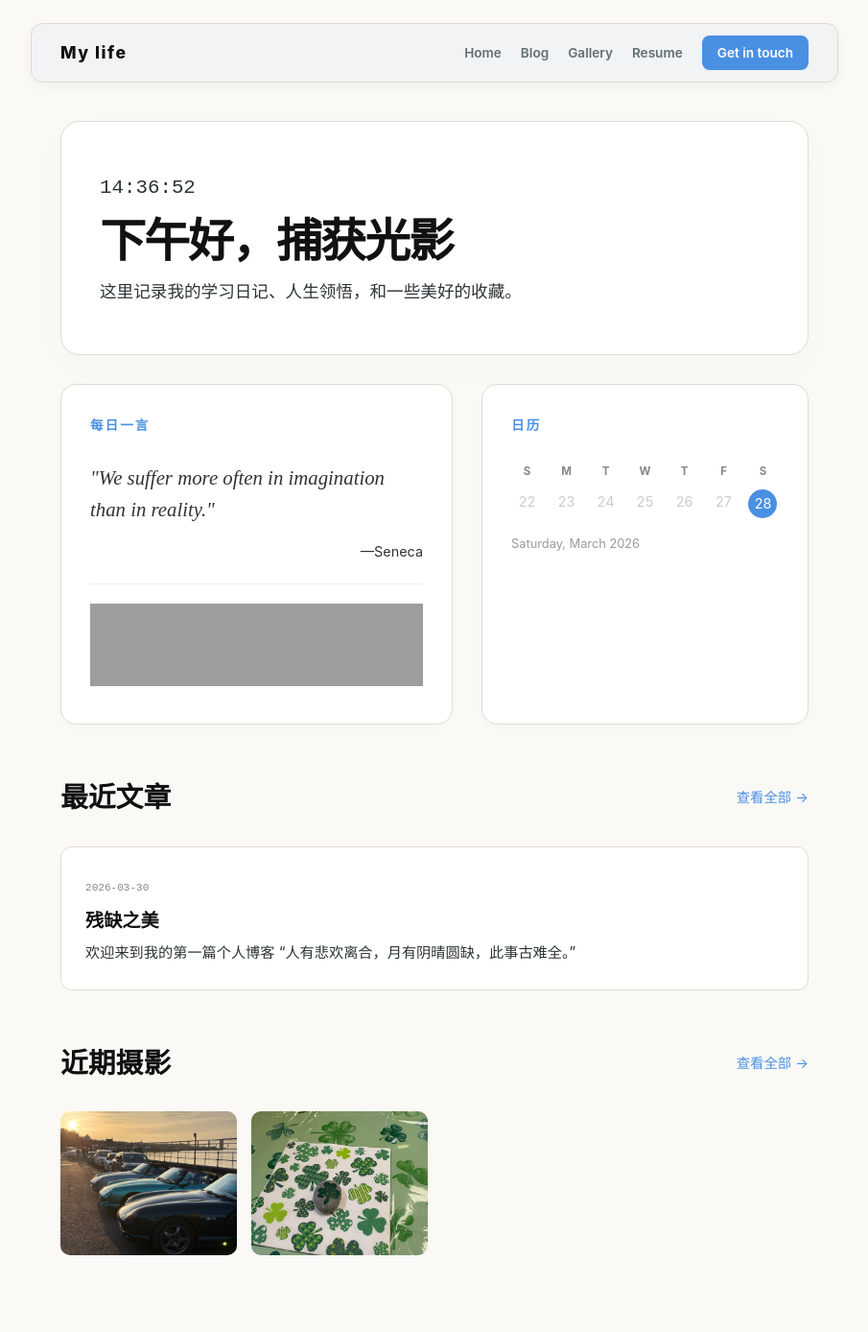
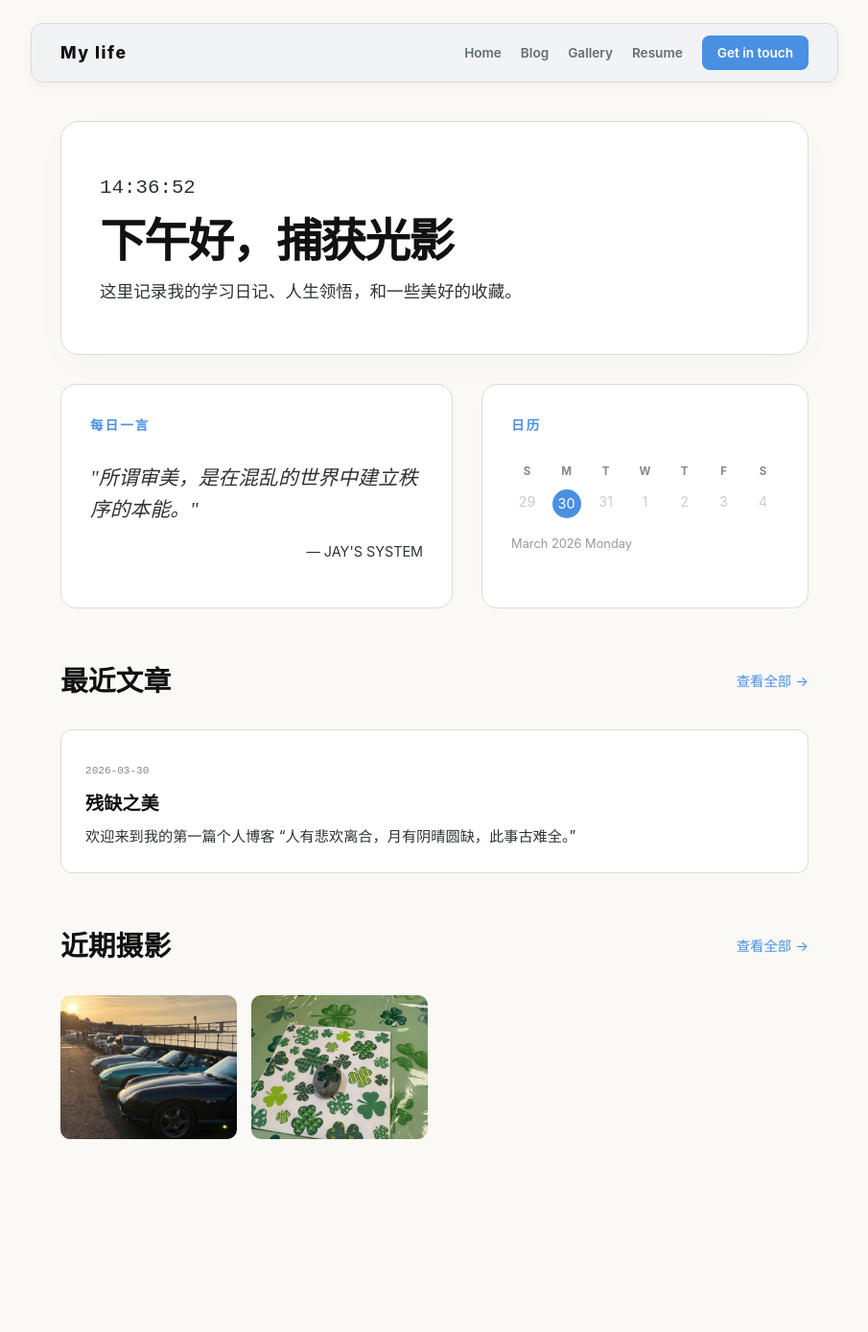
Before and after one commit to jayzzzzmp-commits/jayzzzzmp-commits.github.io, a Jekyll site: the page built from index.html, in a window 1280 px wide. Shown: the whole page at 96% size, without its empty margins (187-1092 px from the left). Built offline with Jekyll 4.4.1, drawn with Linux system fonts in a browser that asks for light colours; after the commit the page ends 1267 px from its top, so only the background shows below that; grey boxes are pictures that could not be loaded.

Commit message:
Update index.html

```diff
--- a/index.html
+++ b/index.html
@@ -63,21 +63,15 @@ title: Home - My Life
 <section class="widgets-grid">
     <div class="widget-card">
         <h3 class="section-title">每日一言</h3>
-        <p class="quote-content">"We suffer more often in imagination than in reality."</p>
-        <p class="quote-author">—Seneca </p>
-        <div style="margin-top:20px; border-top:1px solid #eee; padding-top:20px;">
-            <iframe frameborder="no" border="0" marginwidth="0" marginheight="0" width="100%" height="86" src="//music.163.com/outchain/player?type=2&id=1901371647&auto=0&height=66"></iframe>
+        <p class="quote-content">"所谓审美，是在混乱的世界中建立秩序的本能。"</p>
+        <p class="quote-author">— JAY'S SYSTEM</p>
         </div>
-    </div>
 
     <div class="widget-card">
         <h3 class="section-title">日历</h3>
-        <div class="calendar-grid">
-            <div class="day-name">S</div><div class="day-name">M</div><div class="day-name">T</div><div class="day-name">W</div><div class="day-name">T</div><div class="day-name">F</div><div class="day-name">S</div>
-            <div style="color:#ccc">22</div><div style="color:#ccc">23</div><div style="color:#ccc">24</div><div style="color:#ccc">25</div><div style="color:#ccc">26</div><div style="color:#ccc">27</div>
-            <div class="today">28</div>
+        <div class="calendar-grid" id="dynamic-calendar">
         </div>
-        <p style="font-size: 0.8em; color: #999; margin-top: 15px;">Saturday, March 2026</p>
+        <p id="calendar-text" style="font-size: 0.8em; color: #999; margin-top: 15px;">Loading...</p>
     </div>
 </section>
 
@@ -126,6 +120,7 @@ title: Home - My Life
 </section>
 
 <script>
+    // 引擎 1：动态问候与时钟
     function updateWelcome() {
         const now = new Date();
         const hour = now.getHours();
@@ -140,4 +135,38 @@ title: Home - My Life
     }
     updateWelcome();
     setInterval(updateWelcome, 1000);
+
+    // 引擎 2：全自动日历生成器
+    function updateCalendar() {
+        const now = new Date();
+        const today = now.getDate();
+        const dayOfWeek = now.getDay(); // 获取今天是星期几 (0是周日，6是周六)
+
+        // 计算本周的起始日期 (周日)
+        const startOfWeek = new Date(now);
+        startOfWeek.setDate(today - dayOfWeek);
+
+        const calendarGrid = document.getElementById('dynamic-calendar');
+        let html = '<div class="day-name">S</div><div class="day-name">M</div><div class="day-name">T</div><div class="day-name">W</div><div class="day-name">T</div><div class="day-name">F</div><div class="day-name">S</div>';
+
+        // 循环生成本周的 7 天
+        for (let i = 0; i < 7; i++) {
+            const currentDay = new Date(startOfWeek);
+            currentDay.setDate(startOfWeek.getDate() + i);
+            const dateNum = currentDay.getDate();
+
+            // 物理追踪：如果循环到的这一天刚好是“今天”，就给它套上蓝色的高亮圈圈！
+            if (dateNum === today && currentDay.getMonth() === now.getMonth()) {
+                html += `<div class="today">${dateNum}</div>`;
+            } else {
+                html += `<div style="color:#ccc">${dateNum}</div>`;
+            }
+        }
+        calendarGrid.innerHTML = html;
+
+        // 自动输出当天的英文字符 (例如：Monday, March 2026)
+        const options = { weekday: 'long', year: 'numeric', month: 'long' };
+        document.getElementById('calendar-text').innerText = now.toLocaleDateString('en-GB', options);
+    }
+    updateCalendar(); // 启动日历引擎
 </script>
```
